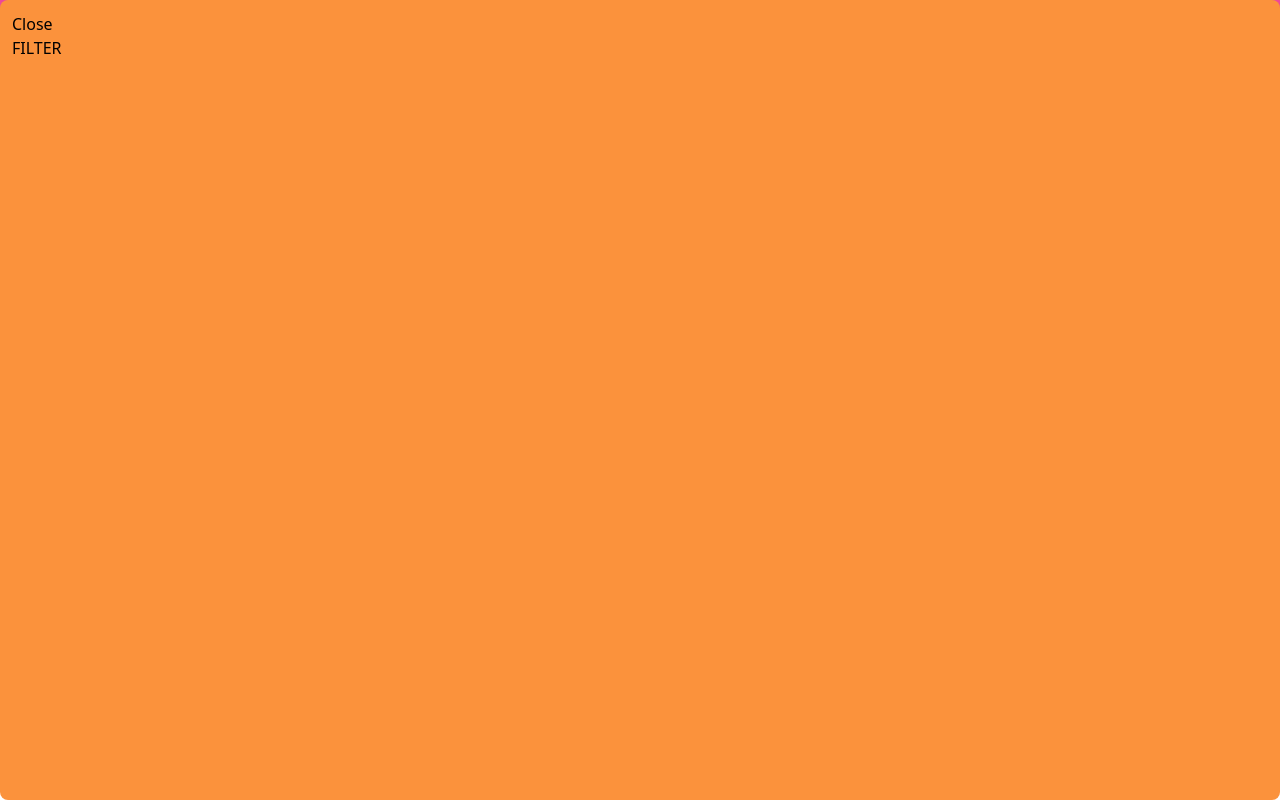
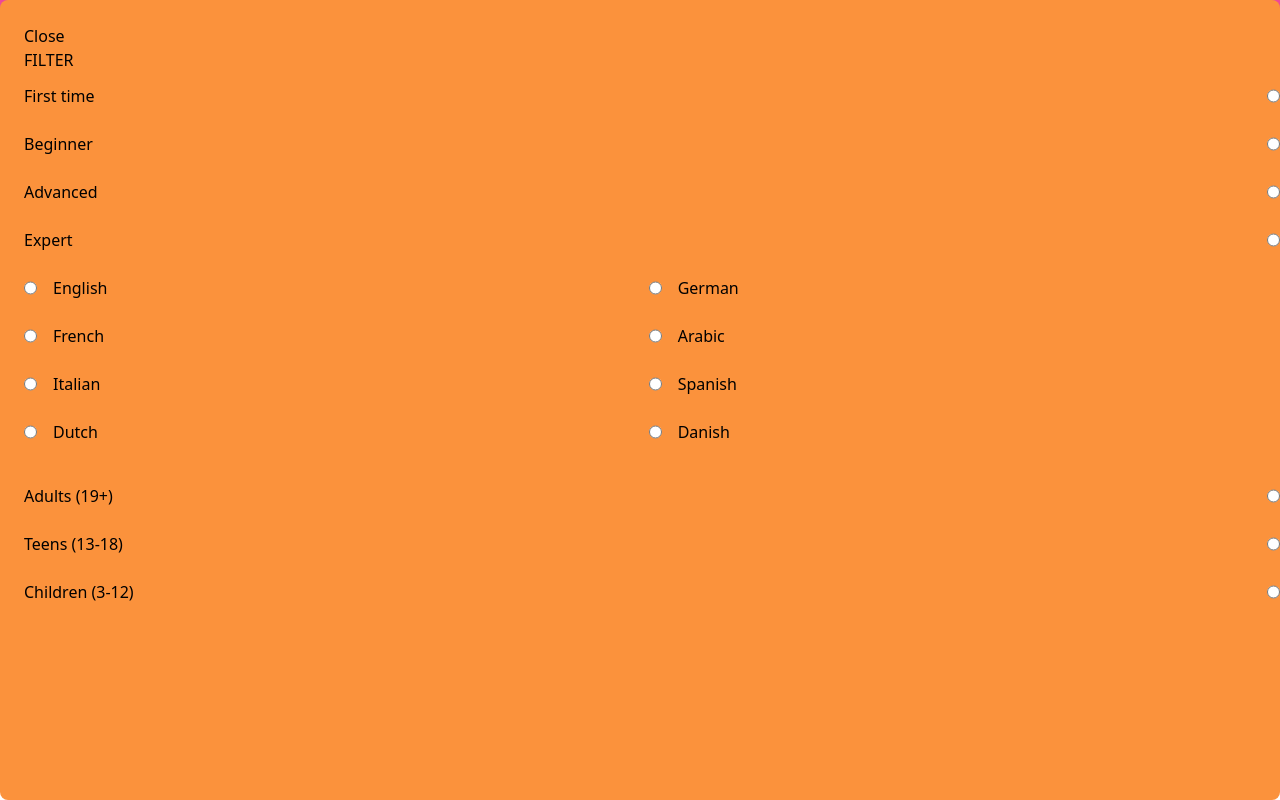
Before and after one commit to alohacyclist/frontend-netcap, a React (Create React App) app: page /results in a window 1280 px wide. Both pictures are taken after a click on the button "Filter". Built offline with nearby package versions, Linux system fonts and the light colour scheme.

Commit message:
outlining filter radio btns

```diff
--- a/src/components/Filter/Filter.jsx
+++ b/src/components/Filter/Filter.jsx
@@ -1,18 +1,90 @@
-
+import {age, experienceLevel, instructorLanguage} from '../../forms/filterInputs'
 
 export function Filter({openFilter, setOpenFilter}) {
   return (
     <div
     className="w-screen h-screen fixed top-0 left-0 bg-orange-400 rounded-lg z-10 p-3"
     >
-      <div>
+      <div className="flex flex-col w-screen p-3">
         <h1
         onClick={() => setOpenFilter(!openFilter)}
         >Close
         </h1>
-      </div>
 
       <h1>FILTER</h1>
+
+        {experienceLevel.map((result) => (
+          <div
+          key={result.id}
+          className='flex my-3 justify-between'
+          >
+            <label>{result.name}</label>
+            <input
+              id={result.id}
+              type={result.type}
+              name={result.category}
+              value={result.name}
+              /* onClick={() => {
+                result.category === 'location' ?
+                  logLocation(result.category, result.name) :
+                  logActivity(result.category, result.name)
+              }} */
+            />
+          </div>
+        ))}
+        <div
+        className='flex flex-col flex-wrap h-52'
+        >
+        {instructorLanguage.map((result) => (
+          <div
+          key={result.id}
+          className='flex my-3 pr-4'
+          >
+            <input
+              id={result.id}
+              type={result.type}
+              name={result.category}
+              value={result.name}
+              /* onClick={() => {
+                result.category === 'location' ?
+                logLocation(result.category, result.name) :
+                logActivity(result.category, result.name)
+              }} */
+              />
+              <label
+              className='pl-4'
+              >{result.name}</label>
+          </div>
+        ))}
+        </div>
+
+        <div>
+
+        </div>
+        <div>
+
+        </div>
+        {age.map((result) => (
+          <div
+          key={result.id}
+          className='flex my-3 justify-between'
+          >
+            <label>{result.name}</label>
+            <input
+              id={result.id}
+              type={result.type}
+              name={result.category}
+              value={result.name}
+              /* onClick={() => {
+                result.category === 'location' ?
+                  logLocation(result.category, result.name) :
+                  logActivity(result.category, result.name)
+              }} */
+            />
+          </div>
+        ))}
+
+      </div>
 
     </div>
   )
--- /dev/null
+++ b/src/forms/filterInputs.js
@@ -0,0 +1,96 @@
+export const experienceLevel = [
+    {
+        id: "first-time",
+        type: "radio",
+        name: "First time",
+        category: 'experience'
+    },
+    {
+        id: "beginner",
+        type: "radio",
+        name: "Beginner",
+        category: 'experience'
+    },    {
+        id: "advanced",
+        type: "radio",
+        name: "Advanced",
+        category: 'experience'
+    },    {
+        id: "expert",
+        type: "radio",
+        name: "Expert",
+        category: 'experience'
+    }
+]
+
+export const instructorLanguage = [
+    {
+        id: "english",
+        type: "radio",
+        name: "English",
+        category: 'instructorLanguage'
+    },
+    {
+        id: "french",
+        type: "radio",
+        name: "French",
+        category: 'instructorLanguage'
+    },
+    {
+        id: "italian",
+        type: "radio",
+        name: "Italian",
+        category: 'instructorLanguage'
+    },
+    {
+        id: "dutch",
+        type: "radio",
+        name: "Dutch",
+        category: 'instructorLanguage'
+    },
+    {
+        id: "german",
+        type: "radio",
+        name: "German",
+        category: 'instructorLanguage'
+    },
+    {
+        id: "arabic",
+        type: "radio",
+        name: "Arabic",
+        category: 'instructorLanguage'
+    },
+    {
+        id: "spanish",
+        type: "radio",
+        name: "Spanish",
+        category: 'instructorLanguage'
+    },
+    {
+        id: "danish",
+        type: "radio",
+        name: "Danish",
+        category: 'instructorLanguage'
+    }
+]
+
+export const age = [
+    {
+        id: "adults",
+        type: "radio",
+        name: "Adults (19+)",
+        category: 'ageGroup'
+    },
+    {
+        id: "teens",
+        type: "radio",
+        name: "Teens (13-18)",
+        category: 'ageGroup'
+    },
+    {
+        id: "children",
+        type: "radio",
+        name: "Children (3-12)",
+        category: 'ageGroup'
+    }
+]
```
